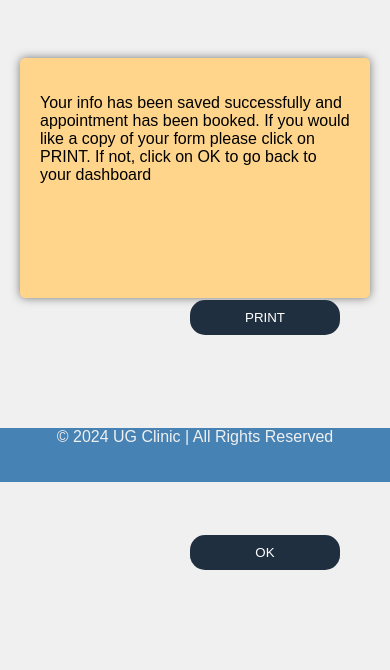
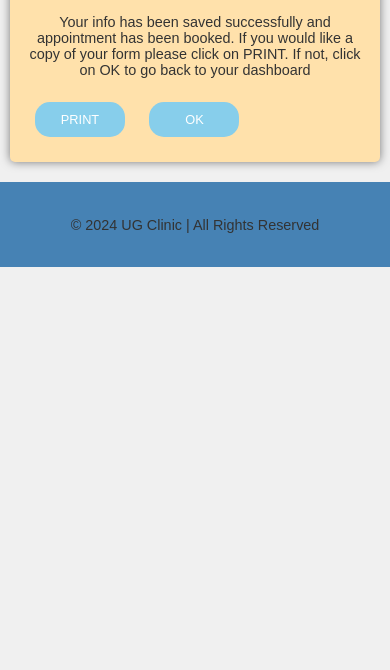
Before and after one commit to 10959884/ugclinic2, a plain HTML site: page appointment-confirmation.html in a window 390 px wide. Shown: the part 204-874 px from the top of the page. After the commit the page ends 844 px from the top, so only its background shows below. Drawn offline with Linux system fonts and the light colour scheme.

Commit message:
Update shared-styles.css

```diff
--- a/shared-styles.css
+++ b/shared-styles.css
@@ -1,4 +1,4 @@
-/* shared-styles.css */
+/* Global styles */
 body {
     font-family: Arial, sans-serif;
     margin: 0;
@@ -6,6 +6,7 @@ body {
     background-color: #f0f0f0;
 }
 
+/* Header */
 .header {
     background-image: url('clinic-background.png');
     background-size: cover;
@@ -18,85 +19,136 @@ body {
 .logo {
     width: 100px;
     margin-bottom: 10px;
-
 }
 
+/* Container */
 .container {
     max-width: 800px;
     margin: 20px auto;
     padding: 20px;
-
     border-radius: 5px;
 }
 
+/* Form container */
 .form-container {
-    background-color: #FFD58B;
-    ;
+    background-color: #FFE1AB;
     padding: 20px;
     border-radius: 5px;
-    margin-top: 20px;
-    box-shadow: 0 0 10px rgba(0,0,0,0.5);
-    height: 200px;
-
+    box-shadow: 0 0 10px rgba(0, 0, 0, 0.5);
 }
 
-input, select, textarea {
-    width: 100%;
-    padding: 10px;
-    margin: 10px 0;
-    border: 1px solid #ddd;
-    border-radius: 4px;
-    box-sizing: border-box;
-
+p {
+    text-align: center;
+    font-size: 1.1em;
+    color: #333;
 }
 
 button {
-    background-color: #1f2f3f;
+    background-color: #87CEEB;
     color: white;
     padding: 10px 20px;
     border: none;
     border-radius: 15px;
     cursor: pointer;
-    margin: 100px 0;
-    margin-left: 150px;
-    width: 150px;
+    display: inline-block;
+    margin: 10px;
+    width: 100px;
+    text-align: center;
 }
 
 button:hover {
     background-color: #0056b3;
 }
 
-.notification {
-    background-color: #FFD58B;
-    border: 1px solid #FFD58B;
-    border-radius: 4px;
-    padding: 10px;
-    margin-bottom: 20px;
+/* Bottom bar */
+.bottom-bar {
+    background-color: #4682B4;
+    text-align: center;
+    padding: 20px 0;
+    color: #f0f0f0;
 }
 
-table {
-    width: 100%;
-    border-collapse: collapse;
+/* Responsive styles */
+@media (max-width: 768px) {
+    .container {
+        max-width: 90%;
+        margin: 15px auto;
+        padding: 15px;
+    }
+
+    .form-container {
+        padding: 15px;
+    }
+
+    p {
+        font-size: 1em;
+    }
+
+    button {
+        width: 120px;
+        padding: 8px 15px;
+        font-size: 0.9em;
+    }
 }
 
-th, td {
-    border: 1px solid #ddd;
-    padding: 8px;
-    text-align: left;
+@media (max-width: 480px) {
+    .container {
+        max-width: 100%;
+        margin: 10px auto;
+        padding: 10px;
+    }
+
+    .header {
+        padding: 10px;
+    }
+
+    .logo {
+        width: 80px;
+    }
+
+    p {
+        font-size: 0.9em;
+    }
+
+    button {
+        width: 100px;
+        padding: 6px 10px;
+        font-size: 0.8em;
+    }
 }
 
-th {
-    background-color: #f2f2f2;
+/* Button Container */
+.button-container {
+    display: flex;
+    justify-content: center;
+    gap: 20px; /* Adds space between the buttons */
+    margin-top: 20px;
 }
 
+button {
+    background-color: #87CEEB;
+    color: white;
+    padding: 10px 20px;
+    border: none;
+    border-radius: 15px;
+    cursor: pointer;
+    width: 120px; /* Width for better alignment */
+    text-align: center;
+}
 
-.bottom-bar{background-color: #4682B4;
-    text-align: center;
-    margin-top: 110px;
-    padding-bottom: 20px;
-    color: #f0f0f0;}
+button:hover {
+    background-color: #0056b3;
+}
 
-    h1 {
-        color: #002D5D;
-        text-shadow: 0 0 10px white, 0 0 20px white, 0 0 30px white;
+/* Responsive styles */
+@media (max-width: 768px) {
+    button {
+        width: 100px; /* Adjust button size for smaller screens */
     }
+}
+
+@media (max-width: 480px) {
+    button {
+        width: 90px; /* Further adjust for mobile */
+    }
+}
```
